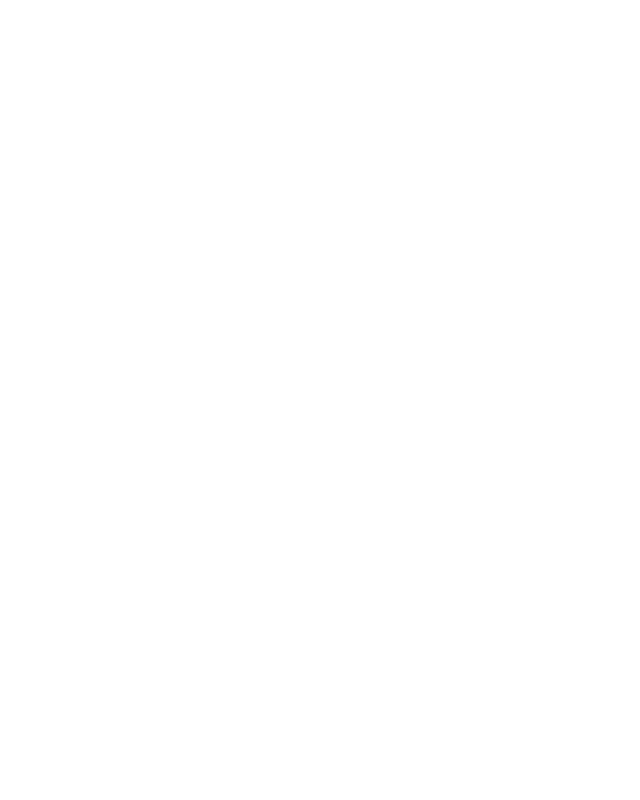
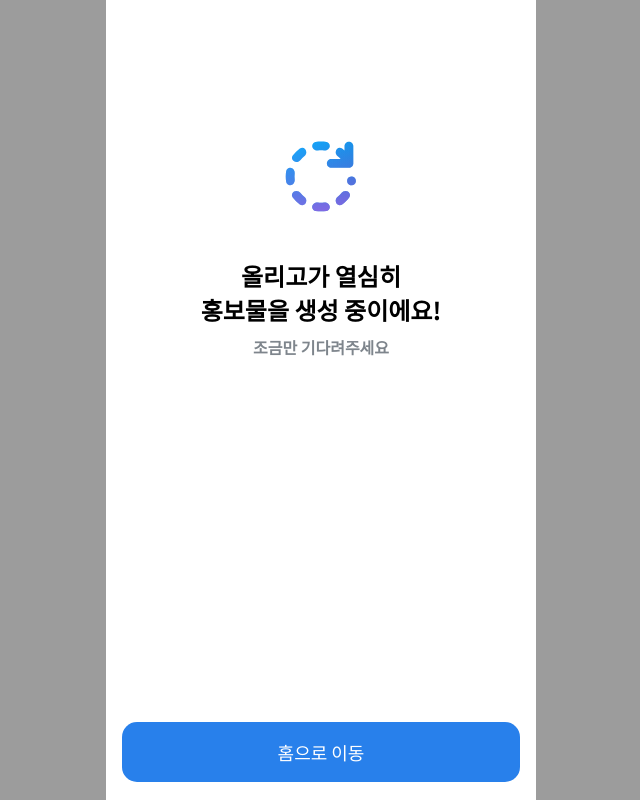
Before and after one commit to YU-Capstone-Design/All-Ligo-Web, a React (Vite) app: page /makecomplete in a window 1280 px wide. Before the commit this address had no page. Shown: the whole page, without its empty margins (319-959 px from the left). Built offline with nearby package versions, Linux system fonts and the light colour scheme; a web font is replaced by a local one.

Commit message:
feat : 홍보물 완성 페이지 구현

```diff
--- a/src/App.jsx
+++ b/src/App.jsx
@@ -10,6 +10,7 @@ import Thumbnail from "./pages/Thumbnail";
 import OwnerPassword from "./pages/OwnerMembership/OwnerPassword";
 import SuccessPage from "./pages/OwnerMembership/SuccessPage";
 import MakePage from "./pages/MakePage";
+import MakeComplete from "./pages/MakeComplete";
 
 const App = () => {
   return (
@@ -30,6 +31,7 @@ const App = () => {
           <Route path="/owner-password" element={<OwnerPassword />} />
           <Route path="/success-page" element={<SuccessPage />} />
           <Route path='/makepage' element={<MakePage/>} />
+           <Route path='/makecomplete' element={<MakeComplete/>} />
         </Route>
       </Routes>
     </BrowserRouter>
--- /dev/null
+++ b/src/pages/MakeComplete.jsx
@@ -0,0 +1,44 @@
+import React from 'react'
+import { useNavigate } from 'react-router-dom'
+import clockwise from '../assets/make/clockwise.svg'
+import AuthButton from '../components/auth/AuthButton'
+
+const MakeComplete = () => {
+  const navigate = useNavigate()
+
+  const handleHomeClick = () => {
+    navigate('/home')
+  }
+
+  return (
+    <div className="relative h-[100dvh] flex flex-col">
+      <div className="flex flex-col items-center justify-center mt-[114px]">
+        <img
+          className="w-[125px] h-[125px] mb-[20px] px-[15.61px] py-[15.62px]"
+          src={clockwise}
+          alt="홍보물 생성 중"
+        />
+
+        <div className="flex flex-col justify-center items-center font-bold text-[24px] leading-[34px]">
+          <span>올리고가 열심히</span>
+          <span>홍보물을 생성 중이에요!</span>
+        </div>
+
+        <span className="mt-[12px] font-bold text-[16px] text-[#7e858c] leading-[16px]">
+          조금만 기다려주세요
+        </span>
+      </div>
+
+      <div className="mt-auto px-[16px] pb-[calc(18px+env(safe-area-inset-bottom))]">
+        <AuthButton
+          isActive={true}
+          onClick={handleHomeClick}
+        >
+          홈으로 이동
+        </AuthButton>
+      </div>
+    </div>
+  )
+}
+
+export default MakeComplete
```
Also changed, not shown: src/assets/make/clockwise.svg (added).
